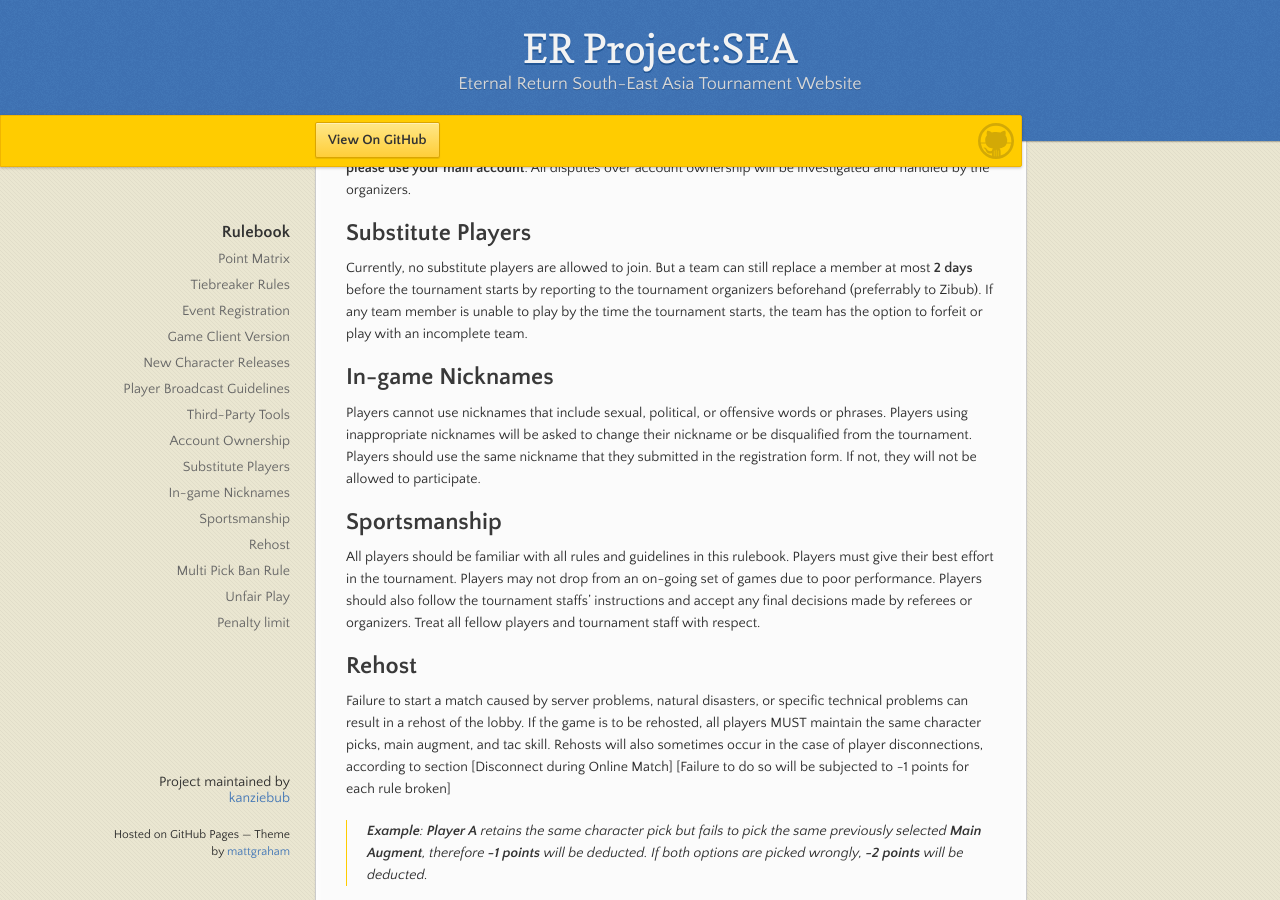
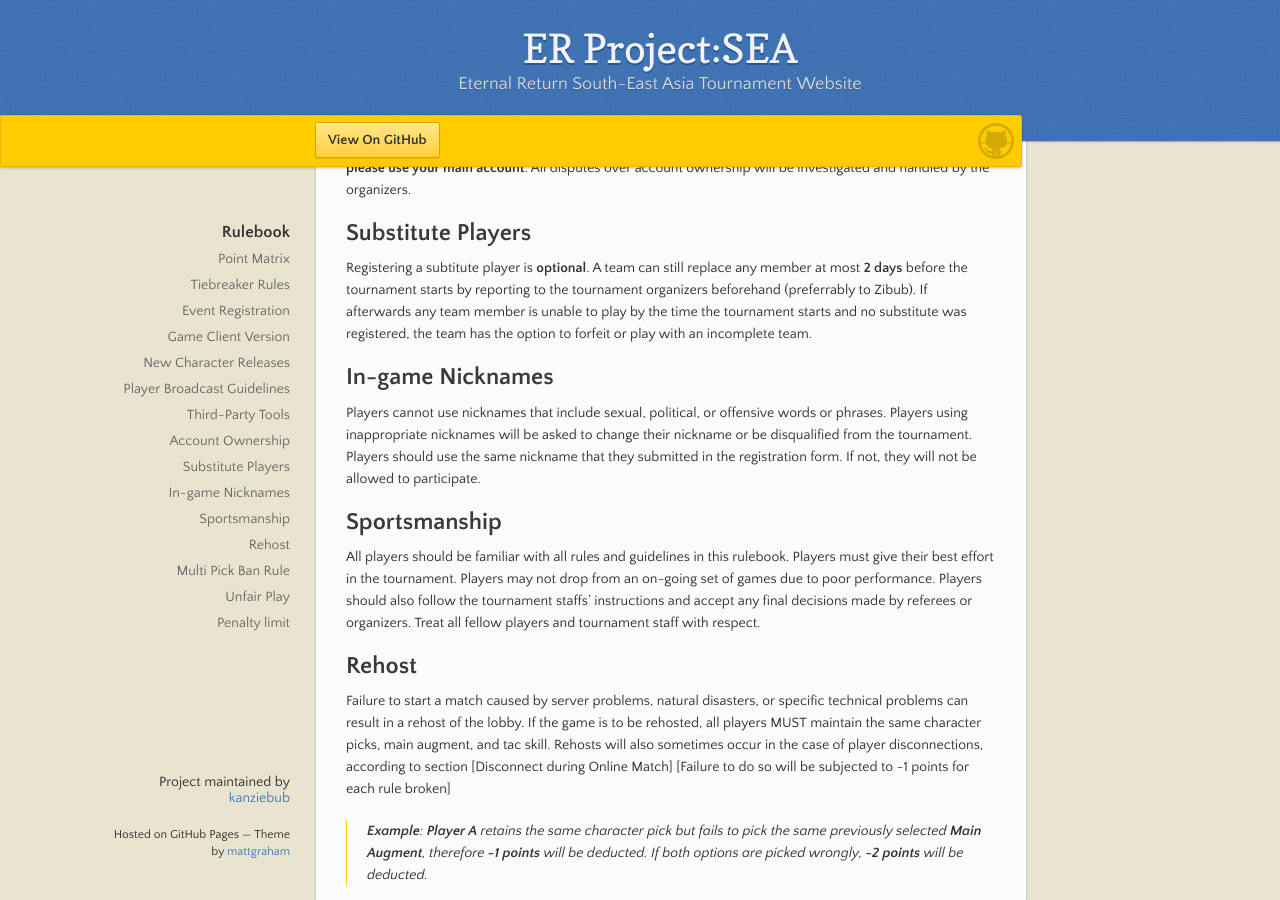
Before and after one commit to kanziebub/ProjectSEA, a Jekyll site: the page built from rulebook.md, in a window 1280 px wide and 900 px high, scrolled down 1756 px. Built offline with Jekyll 4.4.1, drawn with Linux system fonts in a browser that asks for light colours.

Commit message:
mod/RB/fix sub rule

```diff
--- a/rulebook.md
+++ b/rulebook.md
@@ -67,7 +67,7 @@ The player must own a Steam account to participate in the tournament. If the ass
 
 ## Substitute Players
 
-Currently, no substitute players are allowed to join. But a team can still replace a member at most **2 days** before the tournament starts by reporting to the tournament organizers beforehand (preferrably to Zibub). If any team member is unable to play by the time the tournament starts, the team has the option to forfeit or play with an incomplete team.
+Registering a subtitute player is **optional**. A team can still replace any member at most **2 days** before the tournament starts by reporting to the tournament organizers beforehand (preferrably to Zibub). If afterwards any team member is unable to play by the time the tournament starts and no substitute was registered, the team has the option to forfeit or play with an incomplete team.
 
 ## In-game Nicknames
 
```
